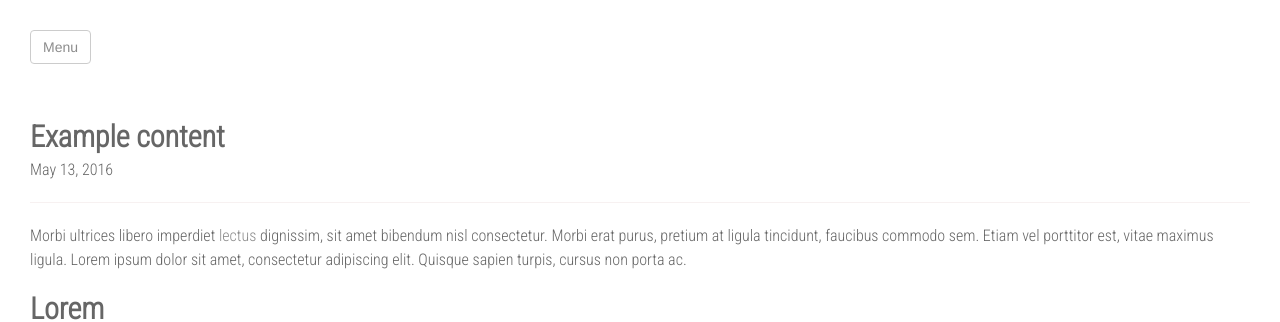
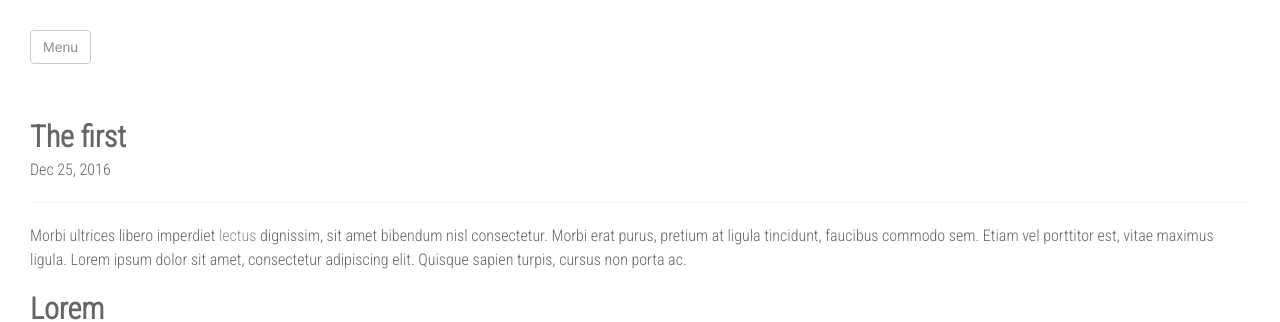
Before and after one commit to zashine/zashine.github.io, a Jekyll site: the page built from _posts/2015-05-12-example-content.markdown, in a window 1280 px wide. Shown: the top 322 px of the page. Built offline with Jekyll 4.4.1, drawn with Linux system fonts in a browser that asks for light colours; nearby versions of some CDN libraries.

Commit message:
content
contents

```diff
--- a/_posts/2015-05-12-example-content.markdown
+++ b/_posts/2015-05-12-example-content.markdown
@@ -1,7 +1,7 @@
 ---
 layout: post
-title:  "Example content"
-date:   2016-05-12 22:02:01 -0500
+title:  "The first"
+date:   2016-12-24 22:02:01 -0500
 comments: true
 categories: jekyll
 ---
```
